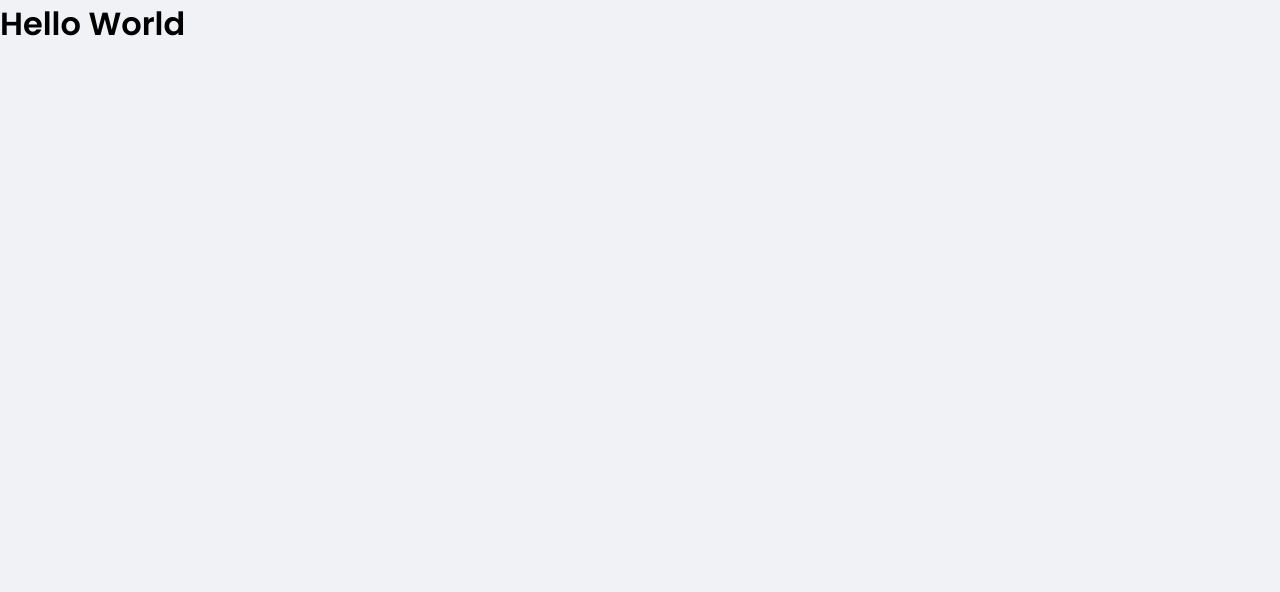
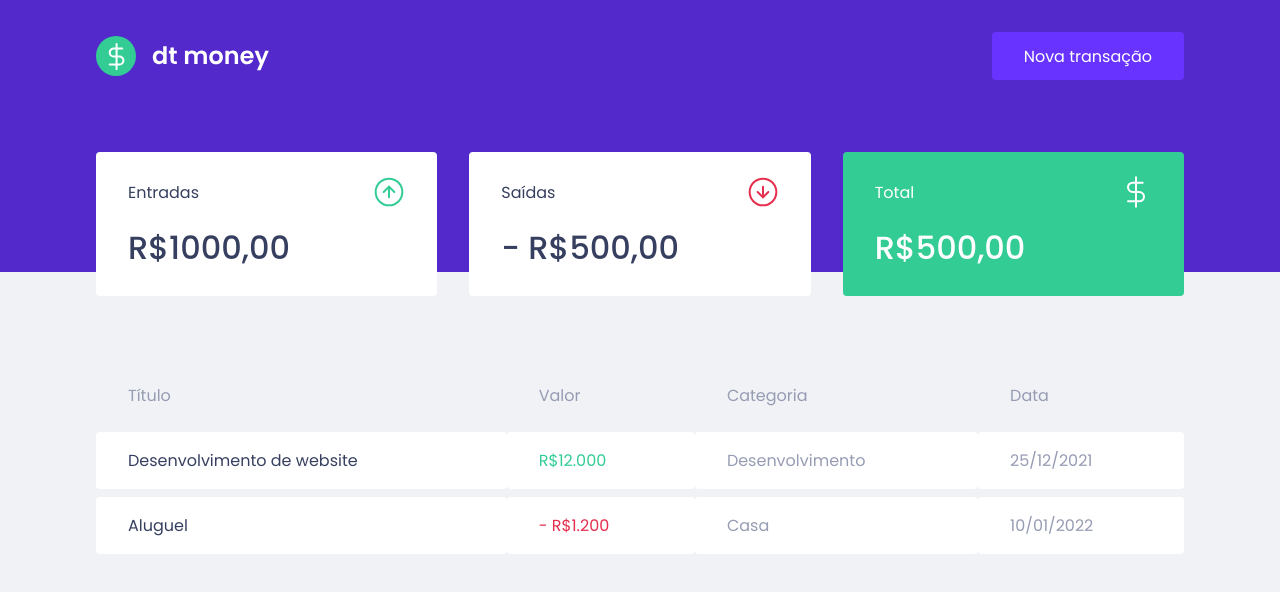
Before and after one commit to JoaoTonet/dtmoney, a React (Create React App) app: page / in a window 1280 px wide. Shown: the top 592 px of the page. Built offline with nearby package versions, Linux system fonts and the light colour scheme.

Commit message:
feat: create ui components

```diff
--- a/public/index.html
+++ b/public/index.html
@@ -8,7 +8,7 @@
     <meta name="viewport" content="width=device-width, initial-scale=1" />
 
     <link
-      href="https://fonts.googleapis.com/css2?family=Poppins:wght@400;600&display=swap"
+      href="https://fonts.googleapis.com/css2?family=Poppins:wght@400;500;600&display=swap"
       rel="stylesheet"
     />
 
--- a/src/App.tsx
+++ b/src/App.tsx
@@ -1,10 +1,14 @@
+import { Header } from './components/Header';
+import { Dashboard } from './components/Dashboard';
+
 import { GlobalStyle } from './styles/global';
 
 export function App() {
   return (
-    <div className="App">
-      <h1>Hello World</h1>
+    <>
+      <Header />
+      <Dashboard />
       <GlobalStyle />
-    </div>
+    </>
   );
 }
--- /dev/null
+++ b/src/components/Dashboard/index.tsx
@@ -0,0 +1,13 @@
+import { Summary } from '../Summary';
+import { TransactionsTable } from '../TransactionsTable';
+
+import { Container } from './styles';
+
+export function Dashboard() {
+  return (
+    <Container>
+      <Summary />
+      <TransactionsTable />
+    </Container>
+  );
+}
--- /dev/null
+++ b/src/components/Dashboard/styles.ts
@@ -0,0 +1,7 @@
+import styled from 'styled-components';
+
+export const Container = styled.main`
+  max-width: 1120px;
+  margin: 0 auto;
+  padding: 2.5rem 1rem;
+`;
--- /dev/null
+++ b/src/components/Header/index.tsx
@@ -0,0 +1,14 @@
+import logoImg from '../../assets/logo.svg';
+
+import { Container, Content } from './styles';
+
+export function Header() {
+  return (
+    <Container>
+      <Content>
+        <img src={logoImg} alt="dtmoney" />
+        <button type="button">Nova transação</button>
+      </Content>
+    </Container>
+  );
+}
--- /dev/null
+++ b/src/components/Header/styles.ts
@@ -0,0 +1,31 @@
+import styled from 'styled-components';
+
+export const Container = styled.header`
+  background: var(--blue);
+`;
+
+export const Content = styled.div`
+  max-width: 1120px;
+  margin: 0 auto;
+
+  padding: 2rem 1rem 12rem;
+  display: flex;
+  align-items: center;
+  justify-content: space-between;
+
+  button {
+    font-size: 1rem;
+    color: #fff;
+    background: var(--blue-light);
+    border: 0;
+    padding: 0 2rem;
+    border-radius: 0.25rem;
+    height: 3rem;
+
+    transition: filter 0.2s;
+
+    &:hover {
+      filter: brightness(0.9);
+    }
+  }
+`;
--- /dev/null
+++ b/src/components/Summary/index.tsx
@@ -0,0 +1,33 @@
+import incomeImg from '../../assets/income.svg';
+import outcomeImg from '../../assets/outcome.svg';
+import totalImg from '../../assets/total.svg';
+
+import { Container } from './styles';
+
+export function Summary() {
+  return (
+    <Container>
+      <div>
+        <header>
+          <p>Entradas</p>
+          <img src={incomeImg} alt="Entradas" />
+        </header>
+        <strong>R$1000,00</strong>
+      </div>
+      <div>
+        <header>
+          <p>Saídas</p>
+          <img src={outcomeImg} alt="Saídas" />
+        </header>
+        <strong>- R$500,00</strong>
+      </div>
+      <div className="highlight-background">
+        <header>
+          <p>Total</p>
+          <img src={totalImg} alt="Total" />
+        </header>
+        <strong>R$500,00</strong>
+      </div>
+    </Container>
+  );
+}
--- /dev/null
+++ b/src/components/Summary/styles.ts
@@ -0,0 +1,34 @@
+import styled from 'styled-components';
+
+export const Container = styled.div`
+  display: grid;
+  grid-template-columns: repeat(3, 1fr);
+  gap: 2rem;
+  margin-top: -10rem;
+
+  div {
+    background: var(--shape);
+    padding: 1.5rem 2rem;
+    border-radius: 0.25rem;
+    color: var(--text-title);
+
+    header {
+      display: flex;
+      align-items: center;
+      justify-content: space-between;
+    }
+
+    strong {
+      display: block;
+      margin-top: 1rem;
+      font-size: 2rem;
+      font-weight: 500;
+      line-height: 3rem;
+    }
+
+    &.highlight-background {
+      background-color: var(--green);
+      color: #fff;
+    }
+  }
+`;
--- /dev/null
+++ b/src/components/TransactionsTable/index.tsx
@@ -0,0 +1,33 @@
+import { Container } from './styles';
+
+export function TransactionsTable() {
+  return (
+    <Container>
+      <table>
+        <thead>
+          <tr>
+            <th>Título</th>
+            <th>Valor</th>
+            <th>Categoria</th>
+            <th>Data</th>
+          </tr>
+        </thead>
+
+        <tbody>
+          <tr>
+            <td>Desenvolvimento de website</td>
+            <td className="deposit">R$12.000</td>
+            <td>Desenvolvimento</td>
+            <td>25/12/2021</td>
+          </tr>
+          <tr>
+            <td>Aluguel</td>
+            <td className="withdraw">- R$1.200</td>
+            <td>Casa</td>
+            <td>10/01/2022</td>
+          </tr>
+        </tbody>
+      </table>
+    </Container>
+  );
+}
--- /dev/null
+++ b/src/components/TransactionsTable/styles.ts
@@ -0,0 +1,38 @@
+import styled from 'styled-components';
+
+export const Container = styled.div`
+  margin-top: 4rem;
+
+  table {
+    width: 100%;
+    border-spacing: 0 0.5rem;
+
+    th {
+      color: var(--text-body);
+      font-weight: 400;
+      padding: 1rem 2rem;
+      text-align: left;
+      line-height: 1.5rem;
+    }
+
+    td {
+      padding: 1rem 2rem;
+      border: 0;
+      background: var(--shape);
+      color: var(--text-body);
+      border-radius: 0.25rem;
+
+      &:first-child {
+        color: var(--text-title);
+      }
+
+      &.deposit {
+        color: var(--green);
+      }
+
+      &.withdraw {
+        color: var(--red);
+      }
+    }
+  }
+`;
--- a/src/styles/global.ts
+++ b/src/styles/global.ts
@@ -3,6 +3,7 @@
 export const GlobalStyle = createGlobalStyle`
   :root {
     --red: #E52E4D;
+    --green: #33CC95;
     --blue: #5429CC;
 
     --blue-light: #6933FF;
```
